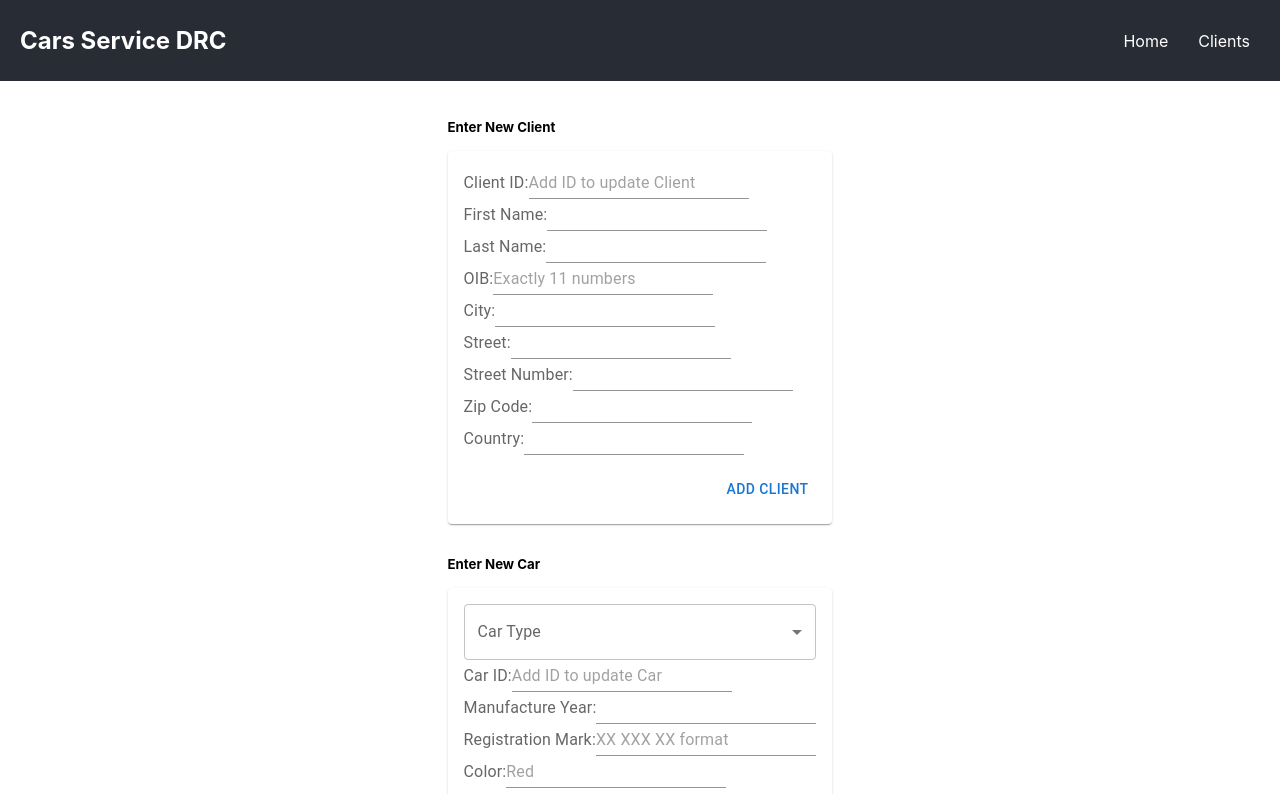
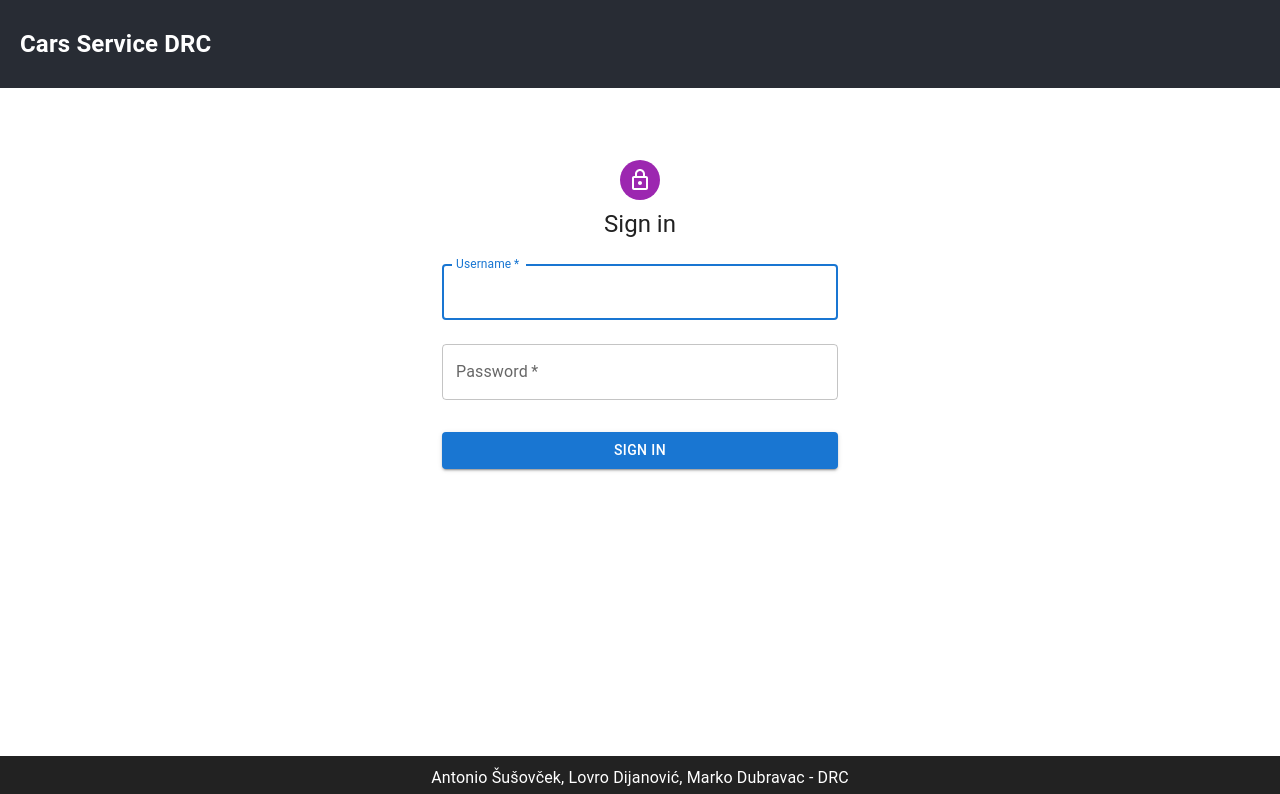
Before and after one commit to MarkoDubravac/FE_NWP_CARS, a React (Create React App) app: page / in a window 1280 px wide. Shown: the top 794 px of the page. Built offline with nearby package versions, Linux system fonts and the light colour scheme.

Commit message:
Login form

```diff
--- a/src/Root.js
+++ b/src/Root.js
@@ -10,6 +10,7 @@ import CustomerList from "./componants/CustomerList";
 import Header from "./componants/Header";
 import Footer from "./componants/Footer";
 import Customer from "./componants/Customer";
+import LoginForm from "./componants/LoginForm.js";
 
 function Root() {
   return (
@@ -18,7 +19,8 @@ function Root() {
         <Header pageTitle="Cars Service DRC" />
         <div className="main-content">
           <Routes>
-            <Route path="/" element={<App />} />
+            <Route path="/" element={<LoginForm />} />
+            <Route path="/home" element={<App />} />
             <Route path="/users" element={<CustomerList />} />
             <Route path="/users/:id" element={<CustomerWrapper />} />
           </Routes>
--- a/src/componants/App.js
+++ b/src/componants/App.js
@@ -5,21 +5,20 @@ import ServiceForm from "./ServiceForm";
 
 function App() {
   return (
-      <div className="container">
+    <div>
       <div className="form-section">
-              <h5>Enter New Client</h5>
-              <CustomerForm/>
+        <h2>Enter New Client</h2>
+        <CustomerForm />
       </div>
       <div className="form-section">
-              <h5>Enter New Car</h5>
-              <CarForm/>
+        <h2>Enter New Car</h2>
+        <CarForm />
       </div>
       <div className="form-section">
-                <h5>Enter New Car</h5>
-                <ServiceForm/>
+        <h2>Enter New Service</h2>
+        <ServiceForm />
       </div>
     </div>
-
   );
 }
 
--- a/src/componants/CarForm.js
+++ b/src/componants/CarForm.js
@@ -1,4 +1,13 @@
-import { Button, Card, FormLabel, Input, Select, MenuItem, FormControl, InputLabel } from "@mui/material";
+import {
+  Button,
+  Card,
+  FormLabel,
+  Input,
+  Select,
+  MenuItem,
+  FormControl,
+  InputLabel,
+} from "@mui/material";
 import React, { useState } from "react";
 
 function CarForm({ customerId }) {
@@ -52,13 +61,16 @@ function CarForm({ customerId }) {
   };
 
   const handleUpdate = () => {
-        fetch(`http://localhost:8080/api/customers/${formData.clientId}/cars/${formData.id}`, {
+    fetch(
+      `http://localhost:8080/api/customers/${formData.clientId}/cars/${formData.id}`,
+      {
         method: "PUT",
         headers: {
           "Content-Type": "application/json",
         },
         body: JSON.stringify(formData),
-        })
+      }
+    )
       .then((response) => {
         if (!response.ok) {
           return response.text().then((text) => {
@@ -84,7 +96,7 @@ function CarForm({ customerId }) {
     <Card sx={{ maxWidth: 600, margin: "0 auto", padding: 2 }}>
       <form onSubmit={handleSubmit}>
         <div>
-                    <FormControl fullWidth>
+          <FormControl>
             <InputLabel id="carType-label">Car Type</InputLabel>
             <Select
               labelId="carType-label"
@@ -93,6 +105,7 @@ function CarForm({ customerId }) {
               value={formData.carType}
               onChange={handleChange}
               required
+              style={{ width: "300px" }}
             >
               <MenuItem value="HYUNDAI">HYUNDAI</MenuItem>
               <MenuItem value="BMW">BMW</MenuItem>
--- a/src/componants/Header.js
+++ b/src/componants/Header.js
@@ -1,20 +1,25 @@
 import * as React from "react";
+import { useLocation } from "react-router-dom";
 
 export default function Header(props) {
+  const location = useLocation();
+
   return (
     <header className="App-header">
       <div className="header-container">
         <h1 className="App-title">{props.pageTitle}</h1>
+        {location.pathname !== "/" && (
           <nav>
             <ul className="nav-links">
               <li>
-              <a href="http://localhost:3000/">Home</a>
+                <a href="http://localhost:3000/home">Home</a>
               </li>
               <li>
                 <a href="http://localhost:3000/users">Clients</a>
               </li>
             </ul>
           </nav>
+        )}
       </div>
     </header>
   );
--- /dev/null
+++ b/src/componants/LoginForm.js
@@ -0,0 +1,114 @@
+import React, { useState } from "react";
+import { TextField, Button, Container, Typography, Box } from "@mui/material";
+import LockOutlinedIcon from "@mui/icons-material/LockOutlined";
+import Avatar from "@mui/material/Avatar";
+import CssBaseline from "@mui/material/CssBaseline";
+
+const LoginForm = () => {
+  const [username, setUsername] = useState("");
+  const [password, setPassword] = useState("");
+  const [error, setError] = useState("");
+  const [message, setMessage] = useState("");
+
+  const handleSubmit = async (e) => {
+    e.preventDefault();
+    if (username === "" || password === "") {
+      setError("Username and password are required");
+      return;
+    }
+
+    const loginRequest = {
+      username: username,
+      password: password,
+    };
+
+    try {
+      const response = await fetch("/api/login", {
+        method: "POST",
+        headers: {
+          "Content-Type": "application/json",
+        },
+        body: JSON.stringify(loginRequest),
+      });
+
+      if (response.ok) {
+        const result = await response.text();
+        setMessage(result);
+        setError("");
+      } else {
+        setError("Login failed");
+        setMessage("");
+      }
+    } catch (error) {
+      setError("An error occurred");
+      setMessage("");
+    }
+  };
+
+  return (
+    <Container component="main" maxWidth="xs">
+      <CssBaseline />
+      <Box
+        sx={{
+          marginTop: 8,
+          display: "flex",
+          flexDirection: "column",
+          alignItems: "center",
+        }}
+      >
+        <Avatar sx={{ m: 1, bgcolor: "secondary.main" }}>
+          <LockOutlinedIcon />
+        </Avatar>
+        <Typography component="h1" variant="h5">
+          Sign in
+        </Typography>
+        <Box component="form" onSubmit={handleSubmit} noValidate sx={{ mt: 1 }}>
+          <TextField
+            margin="normal"
+            required
+            fullWidth
+            id="username"
+            label="Username"
+            name="username"
+            autoComplete="username"
+            autoFocus
+            value={username}
+            onChange={(e) => setUsername(e.target.value)}
+          />
+          <TextField
+            margin="normal"
+            required
+            fullWidth
+            name="password"
+            label="Password"
+            type="password"
+            id="password"
+            autoComplete="current-password"
+            value={password}
+            onChange={(e) => setPassword(e.target.value)}
+          />
+          {error && (
+            <Typography color="error" variant="body2" align="center">
+              {error}
+            </Typography>
+          )}
+          {message && (
+            <Typography color="success" variant="body2" align="center">
+              {message}
+            </Typography>
+          )}
+          <Button
+            type="submit"
+            fullWidth
+            variant="contained"
+            sx={{ mt: 3, mb: 2 }}
+          >
+            Sign In
+          </Button>
+        </Box>
+      </Box>
+    </Container>
+  );
+};
+
+export default LoginForm;
--- a/src/componants/ServiceForm.js
+++ b/src/componants/ServiceForm.js
@@ -1,5 +1,12 @@
 import React, { useState } from "react";
-import { Button, Card, FormControl, FormLabel, Input, Select, MenuItem } from "@mui/material";
+import {
+  Button,
+  Card,
+  FormLabel,
+  Input,
+  Select,
+  MenuItem,
+} from "@mui/material";
 
 function CarServiceRequestForm({ clientId, carId, serviceId }) {
   const [formData, setFormData] = useState({
@@ -10,8 +17,8 @@ function CarServiceRequestForm({ clientId, carId, serviceId }) {
     workDescription: "",
     price: 0,
     isPaid: false,
-        clientId:"",
-        carId:"",
+    clientId: "",
+    carId: "",
   });
 
   const handleChange = (e) => {
@@ -32,13 +39,16 @@ function CarServiceRequestForm({ clientId, carId, serviceId }) {
   };
 
   const handleCreate = () => {
-        fetch(`http://localhost:8080/api/customers/${formData.clientId}/cars/${formData.carId}/car-services`, {
+    fetch(
+      `http://localhost:8080/api/customers/${formData.clientId}/cars/${formData.carId}/car-services`,
+      {
         method: "POST",
         headers: {
           "Content-Type": "application/json",
         },
         body: JSON.stringify(formData),
-        })
+      }
+    )
       .then((response) => response.json())
       .then((data) => {
         console.log("Successfully posted data:", data);
@@ -50,21 +60,24 @@ function CarServiceRequestForm({ clientId, carId, serviceId }) {
           workDescription: "",
           price: 0,
           isPaid: false,
-                    clientId:"",
-                    carId:"",
+          clientId: "",
+          carId: "",
         });
       })
       .catch((error) => console.error("Error posting data:", error));
   };
 
   const handleUpdate = () => {
-        fetch(`http://localhost:8080/api/customers/${formData.clientId}/cars/${formData.carId}/car-services/${formData.id}`, {
+    fetch(
+      `http://localhost:8080/api/customers/${formData.clientId}/cars/${formData.carId}/car-services/${formData.id}`,
+      {
         method: "PUT",
         headers: {
           "Content-Type": "application/json",
         },
         body: JSON.stringify(formData),
-        })
+      }
+    )
       .then((response) => {
         if (!response.ok) {
           return response.text().then((text) => {
@@ -83,8 +96,8 @@ function CarServiceRequestForm({ clientId, carId, serviceId }) {
           workDescription: "",
           price: 0,
           isPaid: false,
-                    clientId:"",
-                    carId:"",
+          clientId: "",
+          carId: "",
         });
       })
       .catch((error) => console.error("Error updating data:", error));
@@ -104,7 +117,6 @@ function CarServiceRequestForm({ clientId, carId, serviceId }) {
           />
         </div>
         <div>
-                    <FormControl fullWidth>
           <FormLabel>Date of Service:</FormLabel>
           <Input
             type="date"
@@ -113,10 +125,8 @@ function CarServiceRequestForm({ clientId, carId, serviceId }) {
             onChange={handleChange}
             required
           />
-                    </FormControl>
         </div>
         <div>
-                    <FormControl fullWidth>
           <FormLabel>Worker First Name:</FormLabel>
           <Input
             type="text"
@@ -125,10 +135,8 @@ function CarServiceRequestForm({ clientId, carId, serviceId }) {
             onChange={handleChange}
             required
           />
-                    </FormControl>
         </div>
         <div>
-                    <FormControl fullWidth>
           <FormLabel>Worker Last Name:</FormLabel>
           <Input
             type="text"
@@ -136,10 +144,8 @@ function CarServiceRequestForm({ clientId, carId, serviceId }) {
             value={formData.workerLastName}
             onChange={handleChange}
           />
-                    </FormControl>
         </div>
         <div>
-                    <FormControl fullWidth>
           <FormLabel>Work Description:</FormLabel>
           <Input
             type="text"
@@ -148,10 +154,8 @@ function CarServiceRequestForm({ clientId, carId, serviceId }) {
             onChange={handleChange}
             required
           />
-                    </FormControl>
         </div>
         <div>
-                    <FormControl fullWidth>
           <FormLabel>Price:</FormLabel>
           <Input
             type="number"
@@ -160,10 +164,8 @@ function CarServiceRequestForm({ clientId, carId, serviceId }) {
             onChange={handleChange}
             required
           />
-                    </FormControl>
         </div>
         <div>
-                    <FormControl fullWidth>
           <FormLabel>Payment Status:</FormLabel>
           <Select
             value={formData.isPaid}
@@ -174,7 +176,6 @@ function CarServiceRequestForm({ clientId, carId, serviceId }) {
             <MenuItem value={true}>Paid</MenuItem>
             <MenuItem value={false}>Not Paid</MenuItem>
           </Select>
-                    </FormControl>
         </div>
         <div>
           <FormLabel>Customer ID:</FormLabel>
```
Lines whose indentation alone changed are shown as unchanged.
